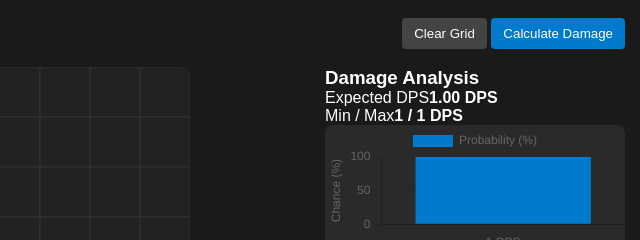
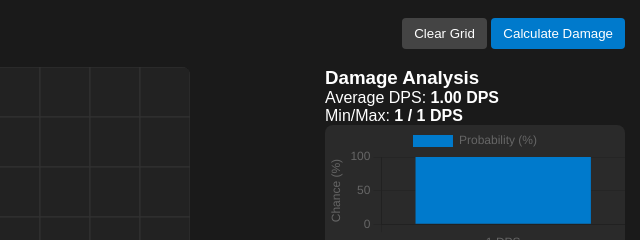
Before and after one commit to saprolord/MGBSimulator, a plain HTML site: page index.html in a window 1280 px wide. Shown: the top 240 px of the page, 640-1280 px from the left. Drawn offline with nearby package versions, Linux system fonts and the light colour scheme.

Commit message:
Update damage analysis display in index.html

```diff
--- a/index.html
+++ b/index.html
@@ -34,8 +34,8 @@
     <section class="results-panel">
       <h3>Damage Analysis</h3>
       <div class="kpi-cards">
-        <div class="card"><span>Expected DPS</span><strong id="kpi-ev">0 </strong></div>
-        <div class="card"><span>Min / Max</span><strong id="kpi-range">0 / 0 </strong></div>
+        <div class="card"><span>Average DPS: </span><strong id="kpi-ev">0 </strong></div>
+        <div class="card"><span>Min/Max: </span><strong id="kpi-range">0 / 0 </strong></div>
       </div>
       <canvas id="chart-canvas"></canvas>
     </section>
```
